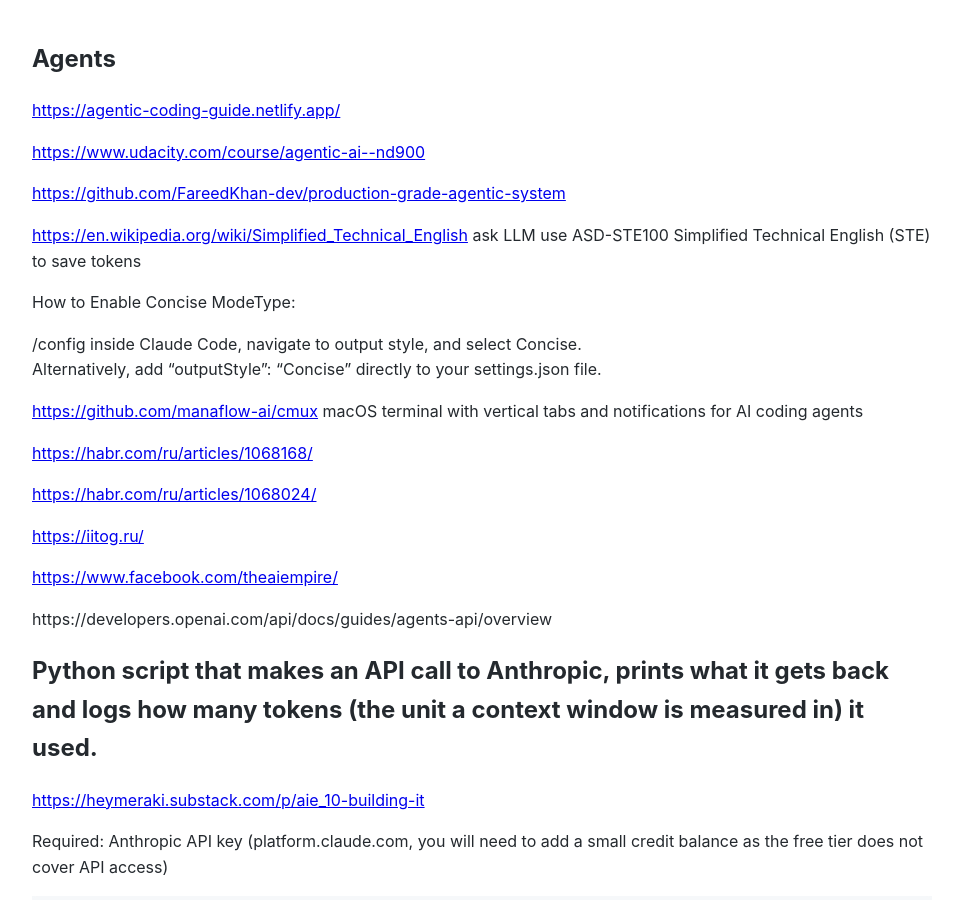
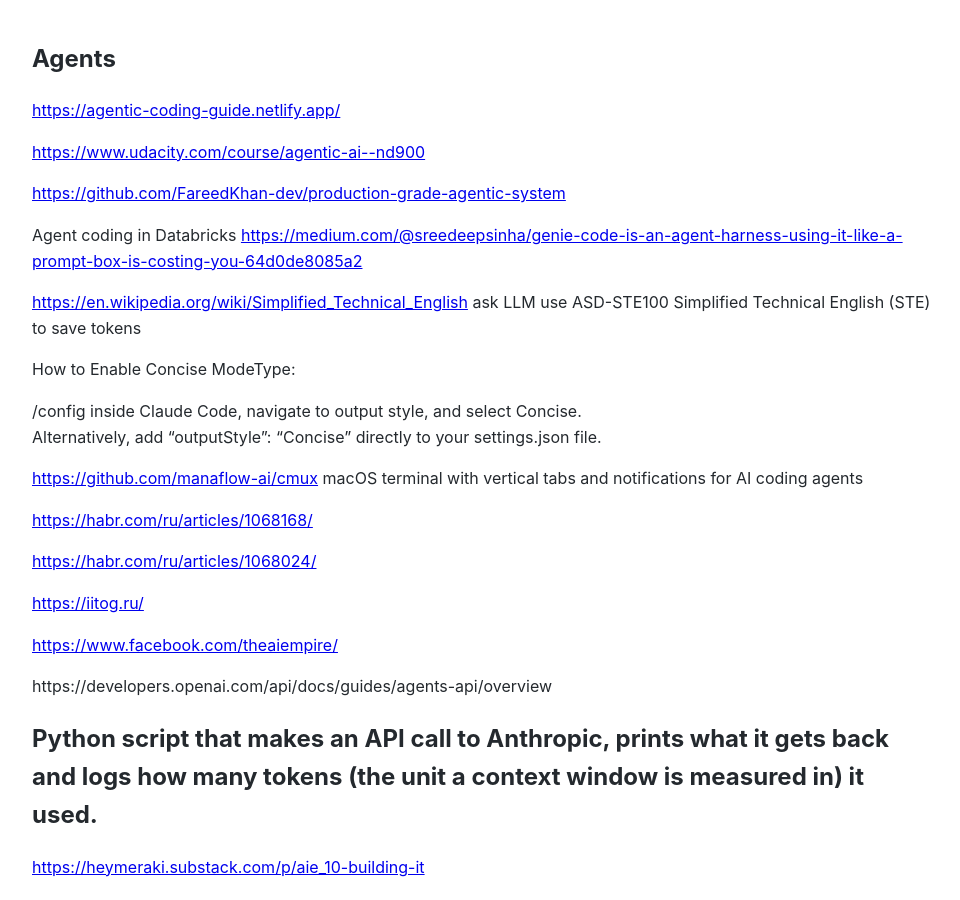
Before and after one commit to Michael-Lubinsky/michael-lubinsky.github.com, a Jekyll site: the page built from ml/agent.md, in a window 1280 px wide and 900 px high. Shown: the whole window, without its empty margins (158-1118 px from the left). Built offline with Jekyll 4.4.1, drawn with Linux system fonts in a browser that asks for light colours; our own code applies the rules of GitHub Pages for plain Markdown files.

Commit message:
Update agent.md

```diff
--- a/ml/agent.md
+++ b/ml/agent.md
@@ -5,6 +5,9 @@
 <https://www.udacity.com/course/agentic-ai--nd900>
 
 <https://github.com/FareedKhan-dev/production-grade-agentic-system>
+
+Agent coding in Databricks
+<https://medium.com/@sreedeepsinha/genie-code-is-an-agent-harness-using-it-like-a-prompt-box-is-costing-you-64d0de8085a2>
 
 <https://en.wikipedia.org/wiki/Simplified_Technical_English> ask LLM use ASD-STE100 Simplified Technical English (STE) to save tokens
 
```
